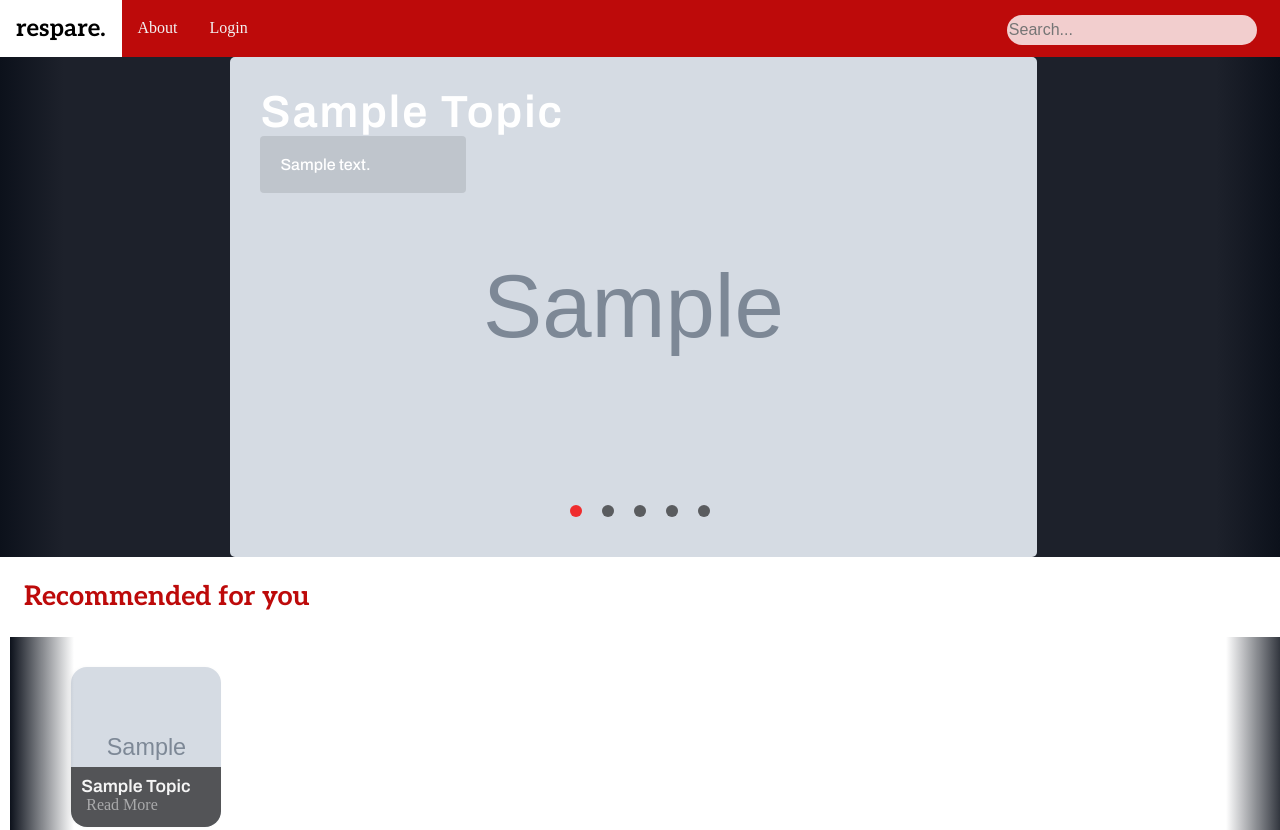
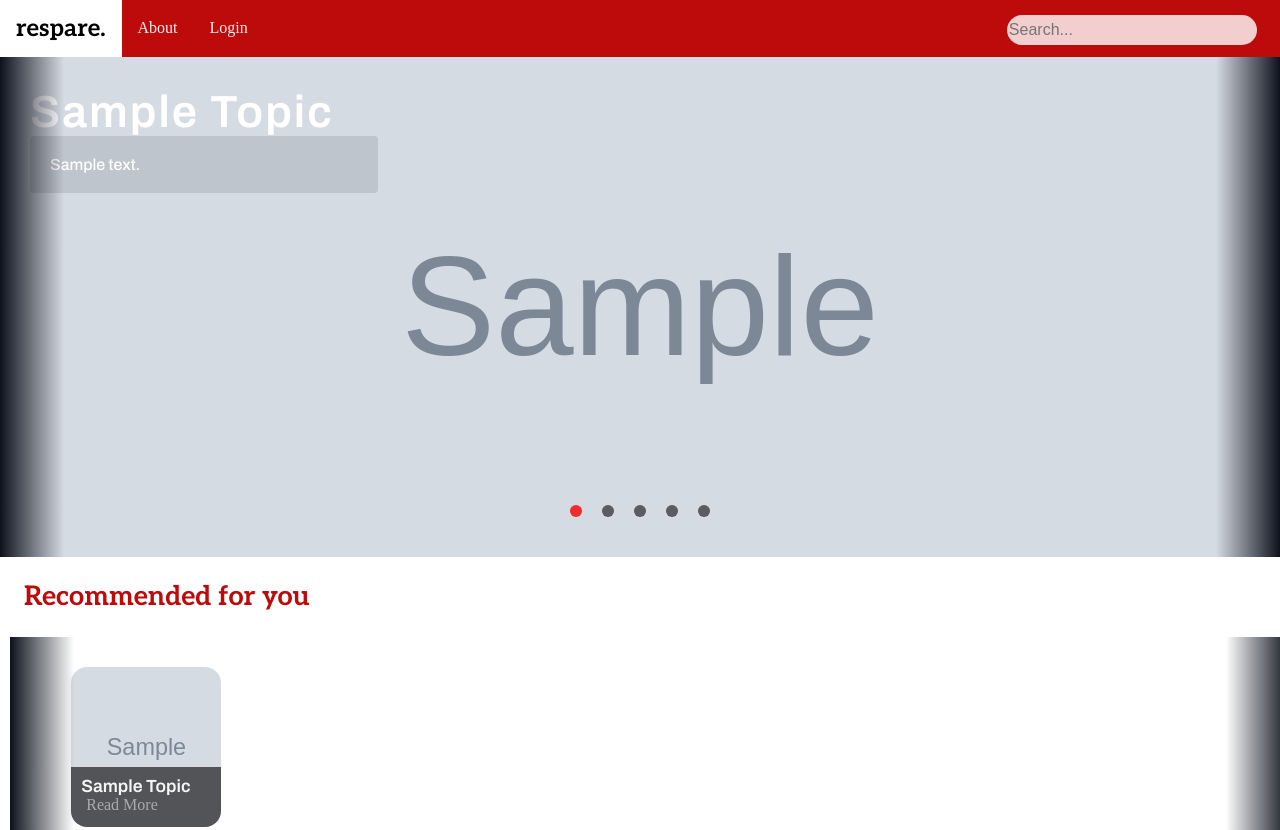
Before and after one commit to KURUVIBRO/respare_deploy, a Django app: page / in a window 1280 px wide. Shown: the top 830 px of the page. Run offline with Django 4.2, Linux system fonts and the light colour scheme; tables that the repository leaves empty hold one stand-in row (values such as "Sample post"); grey boxes marked "Sample" are stand-in pictures.

Commit message:
css edit

```diff
--- a/backend/static/style.css
+++ b/backend/static/style.css
@@ -95,8 +95,8 @@ body {
 .img-slider .slide {
     z-index: 1;
     position: absolute;
-    left: 18vw;
-    width: 63%;
+    left: 0vw;
+    width: 100%;
     height: 100%;
     clip-path: circle(0% at 0 50%);
     cursor: pointer;
```
